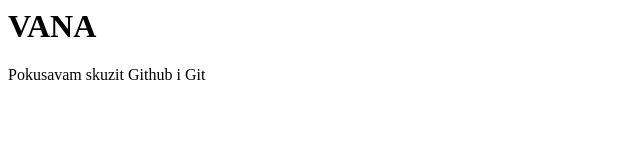
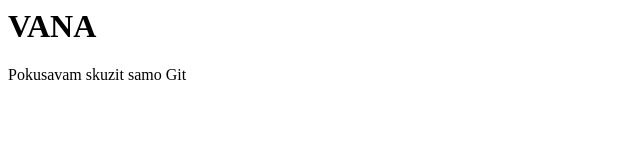
Before and after one commit to testvbful/test, a plain HTML site: page index.html in a window 1280 px wide. Shown: the full height of the page, 0-640 px from the left. Drawn offline with Linux system fonts and the light colour scheme.

Commit message:
Changed index

```diff
--- a/index.html
+++ b/index.html
@@ -1,2 +1,2 @@
 <h1>VANA</h1>
-<p>Pokusavam skuzit Github i Git</p>
+<p>Pokusavam skuzit samo Git</p>
```
